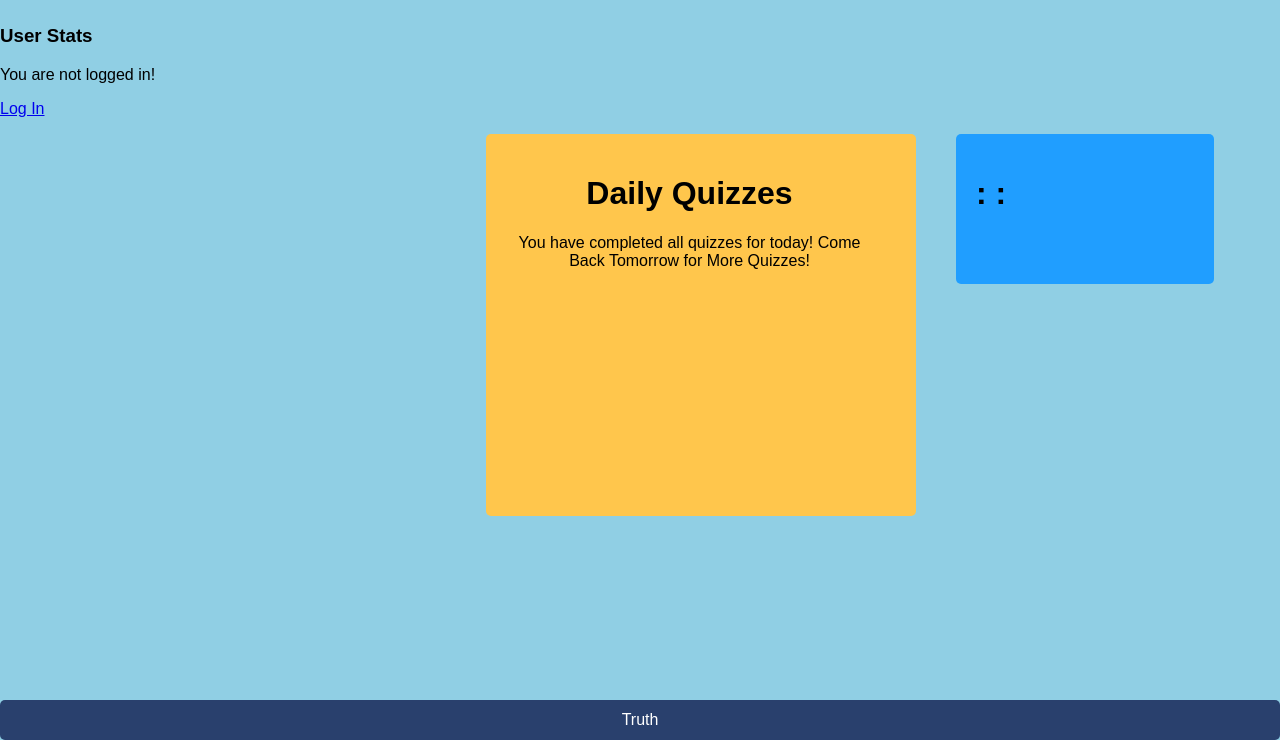
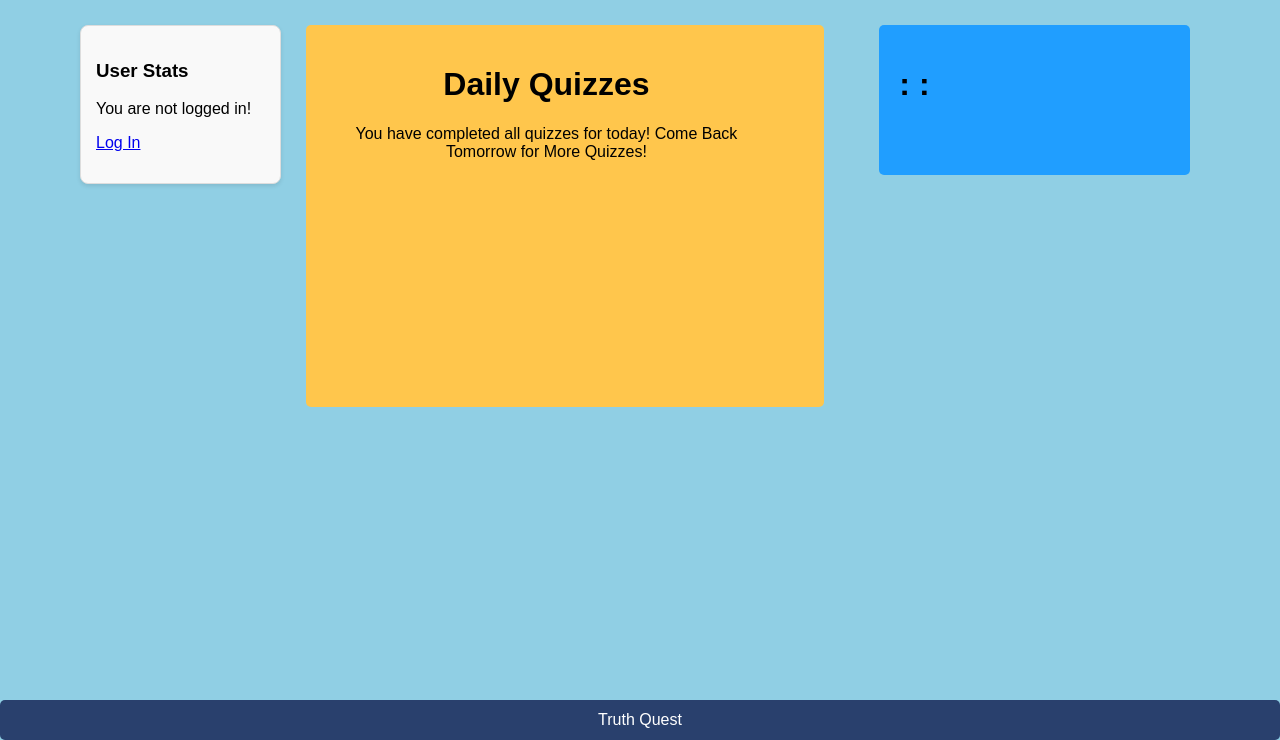
Before and after one commit to Grey-What/TruthQuest, a Flask app: page /main in a window 1280 px wide. Shown: the part 60-800 px from the top of the page. Run offline with Flask 3, Linux system fonts and the light colour scheme; data that the repository does not hold is empty; parts of the project's set-up code (start-up, migrations or seed data) failed here and were passed over.

Commit message:
css complete

```diff
--- a/web_flask/static/css/styles.css
+++ b/web_flask/static/css/styles.css
@@ -8,12 +8,14 @@ body {
 .container {
    display: flex;
    justify-content: space-between;
-   padding-left: 420px;
-
+   padding-left: 80px;
+   margin-right: 60px;
    align-items: flex-start;
+   gap: 25px;
 }
 *, *:before, *:after {
     box-sizing: inherit;
+}
 #quiz {
     flex-basis: 50%;
     padding: 20px;
@@ -32,8 +34,8 @@ body {
     padding: 20px;
     border-radius: 5px;
     background-color: #209EFF;
-    margin-left: 20px;
-    margin-right: auto;
+    margin-left: 10px;
+    margin-right: 30px;
     padding-bottom: 50px;
 }
 header {
@@ -82,7 +84,7 @@ footer {
 header:hover {
     color: goldenrod;
 }
-}
+
 footer:hover {
     color: goldenrod;
 }
@@ -264,3 +266,24 @@ button[name="answer"][value="False"] {
     bottom: 0;
     right: 0;
 }
+
+.user-info {
+    background-color: #f9f9f9;
+    border: 1px solid #ddd;
+    border-radius: 8px;
+    padding: 15px;
+    margin-bottom: 20px;
+    width: 220px;
+    max-width: 600px;
+    box-shadow: 0 2px 4px rgba(0, 0, 0, 0.1);
+}
+
+
+/* Additional CSS to position the button correctly in the form */
+form .btn-login,
+form .btn-signup {
+    display: block;
+    width: 100%;
+    text-align: center;
+    margin-top: 20px;
+    position: static;
--- a/web_flask/templates/base.html
+++ b/web_flask/templates/base.html
@@ -3,9 +3,10 @@
 <head>
     <meta charset="UTF-8">
     {% block head %}
-    <title>{% block title %}{% endblock title %} - TruthQuest</title>
+    <title>{% block title %}{% endblock title %} TruthQuest</title>
     {% endblock head %}
     <link rel="stylesheet" href="{{ url_for('static', filename='css/styles.css') }}">
+    <link rel="icon" href="{{ url_for('static', filename='css/Image/logo3.jpeg') }}">
 
 </head>
     <body>
@@ -36,6 +37,6 @@
 
     {% block user_info %}{% endblock user_info %}
     {% block content %}{% endblock content %}
-    <footer>Truth</footer>
+    <footer>Truth Quest</footer>
 </body>
 </html>
--- a/web_flask/templates/main.html
+++ b/web_flask/templates/main.html
@@ -1,6 +1,7 @@
 {% extends "base.html" %}
 
-    {% block user_info %}
+{% block content %}
+    <div class="container">
         <div class="user-info">
             <h3>User Stats</h3>
             {% if current_user.is_authenticated %}
@@ -13,10 +14,6 @@
                 <p><a href="{{ url_for('login') }}">Log In</a></p>
             {% endif %}
         </div>
-    {% endblock user_info %}
-
-{% block content %}
-    <div class="container">
         <div id="quiz">
             <h1>Daily Quizzes</h1>
             {% block quiz %}
@@ -39,7 +36,6 @@
                     {% else %}
                         <form action="{{ url_for('next_quiz') }}" method="POST">
                             <p>{{ quiz.question }}</p>
-
                             <button type="submit" name="answer" value="True">True</button>
                             <button type="submit" name="answer" value="False">False</button>
                         </form>
@@ -48,7 +44,7 @@
             {% endblock quiz %}
         </div>
         <div id="verse">
-            <h1>{{ daily_verse.bookname }}: {{ daily_verse.chapter }}:{{ daily_verse.verse }} </h1>
+            <h1>{{ daily_verse.bookname }}: {{ daily_verse.chapter }}:{{ daily_verse.verse }}</h1>
             <p>{{ daily_verse.text }}</p>
         </div>
     </div>
```
